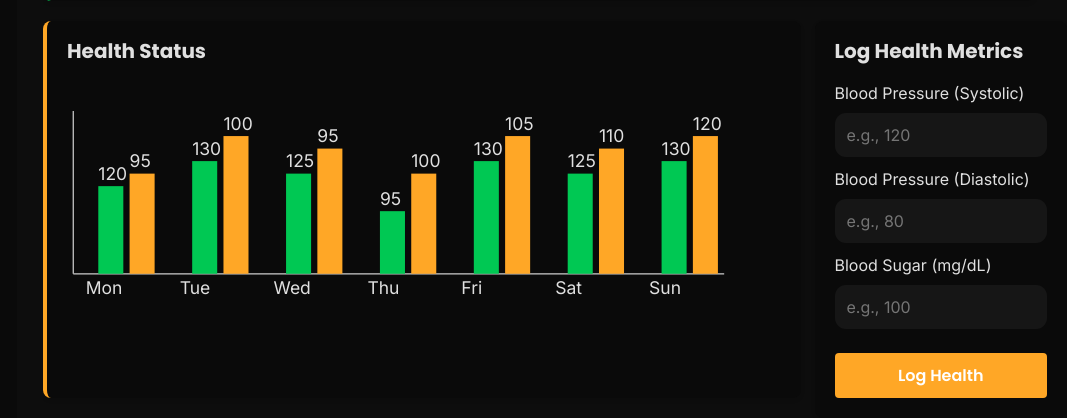
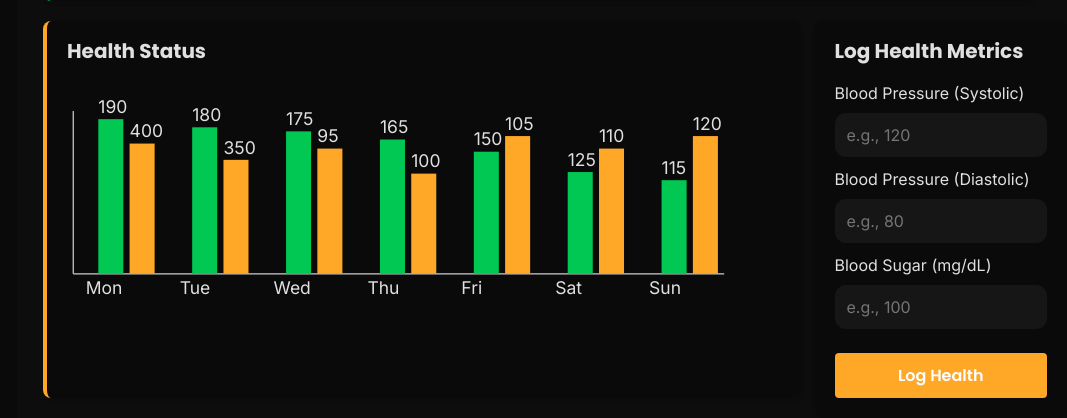
Before and after one commit to okrt12/fitness-tracking-system, a PHP site: page /pages/progresshealth.php in a window 1280 px wide. Shown: the part 587-1005 px from the top of the page, without its empty margins (213-1280 px from the left). Run offline with PHP 8.4, Linux system fonts and the light colour scheme.

Commit message:
make the bllod sugar and blood pressure chart dynamic

```diff
--- a/assets/js/progresshealth.js
+++ b/assets/js/progresshealth.js
@@ -0,0 +1,93 @@
+// element.setAttribute("attributeName", "newValue");
+// Health Form
+const diastolicInput = document.querySelector(".bp-diastolic");
+const systolicInput = document.querySelector(".bp-systolic");
+const bloodSugarInput = document.querySelector(".blood-sugar");
+const healthBtn = document.querySelector(".health-btn");
+// BP Bar
+const monBpBar = document.querySelector(".bp-mon-bar");
+const tueBpBar = document.querySelector(".bp-tue-bar");
+const wedBpBar = document.querySelector(".bp-wed-bar");
+const thuBpBar = document.querySelector(".bp-thu-bar");
+const friBpBar = document.querySelector(".bp-fri-bar");
+const satBpBar = document.querySelector(".bp-sat-bar");
+const sunBpBar = document.querySelector(".bp-sun-bar");
+
+const monBPText = document.querySelector(".mon-bp_text");
+
+// Sugar Bar
+const monSugarBar = document.querySelector(".sugar-mon-bar");
+const tueSugarBar = document.querySelector(".sugar-tue-bar");
+const wedSugarBar = document.querySelector(".sugar-wed-bar");
+const thuSugarBar = document.querySelector(".sugar-thu-bar");
+const friSugarBar = document.querySelector(".sugar-fri-bar");
+const satSugarBar = document.querySelector(".sugar-sat-bar");
+const sunSugarBar = document.querySelector(".sugar-sun-bar");
+
+// Day label
+const monText = document.querySelector(".text-mon");
+const tueText = document.querySelector(".text-tue");
+const wedText = document.querySelector(".text-wed");
+const thuText = document.querySelector(".text-thu");
+const friText = document.querySelector(".text-fri");
+const satText = document.querySelector(".text-sat");
+const sunText = document.querySelector(".text-sun");
+
+// Var
+const maxY = 140;
+const maxHeight = 130;
+
+let systolic;
+let diastolic;
+let bloodSugar;
+// const dataBP = [];
+const dataSL = [];
+
+function calcAveBP(systolic, diastolic) {
+  return (systolic + diastolic) / 2;
+}
+
+// Event Listener
+healthBtn.addEventListener("click", function (e) {
+  e.preventDefault();
+  systolic = +systolicInput.value;
+  diastolic = +diastolicInput.value;
+  bloodSugar = +bloodSugarInput.value;
+
+  dataBP.push(calcAveBP(systolic, diastolic));
+  dataSL.push(bloodSugar);
+});
+
+const maxBP = 200;
+const maxBS = 500;
+const dataBP = [190, 180, 175, 165, 150, 125, 115];
+const dataBS = [400, 350, 250, 200, 150, 125, 100];
+
+function updateBarGraph(chartType, value, height, i) {
+  document
+    .querySelector(`.day${i}-${chartType}_bar`)
+    .setAttribute("height", `${height}`);
+
+  document
+    .querySelector(`.day${i}-${chartType}_bar`)
+    .setAttribute("y", `${calcBarY(height)}`);
+
+  document.querySelector(`.day${i}-${chartType}_text`).textContent = value;
+  document
+    .querySelector(`.day${i}-${chartType}_text`)
+    .setAttribute("y", `${calcTextY(height)}`);
+}
+
+// Functions
+const valueToHeight = (value, maxValue) => (value / maxValue) * maxHeight;
+const calcBarY = (height) => 140 - height;
+const calcTextY = (height) => calcBarY(height) - 5;
+
+dataBP.forEach((el, i) => {
+  updateBarGraph("bp", el, valueToHeight(el, maxBP), i + 1);
+});
+
+dataBS.forEach((el, i) => {
+  updateBarGraph("sugar", el, valueToHeight(el, maxBS), i + 1);
+});
+// console.log(height);
--- a/pages/progresshealth.php
+++ b/pages/progresshealth.php
@@ -178,145 +178,145 @@
 
                 <!-- Mon -->
                 <rect
-                  class="bp-bar bp-mon-bar"
+                  class="day1-bp_bar bp-bar bp-mon-bar"
                   x="50"
                   y="70"
                   width="20"
                   height="70"
                 />
-                <text x="50" y="65" font-size="10" fill="#E6EDF3">120</text>
+                <text class="day1-bp_text" x="50" y="65">120</text>
 
                 <rect
-                  class="sugar-bar sugar-mon-bar"
+                  class="day1-sugar_bar sugar-bar sugar-mon-bar"
                   x="75"
                   y="60"
                   width="20"
                   height="80"
                 />
-                <text x="75" y="55" font-size="10" fill="#E6EDF3">95</text>
+                <text class="day1-sugar_text" x="75" y="55">95</text>
 
                 <!-- Tue -->
                 <rect
-                  class="bp-bar bp-tue-bar"
+                  class="day2-bp_bar bp-bar bp-tue-bar"
                   x="125"
                   y="50"
                   width="20"
                   height="90"
                 />
-                <text x="125" y="45" font-size="10" fill="#E6EDF3">130</text>
+                <text class="day2-bp_text" x="125" y="45">130</text>
 
                 <rect
-                  class="sugar-bar sugar-tue-bar"
+                  class="sugar-bar day2-sugar_bar sugar-tue-bar"
                   x="150"
                   y="30"
                   width="20"
                   height="110"
                 />
-                <text x="150" y="25" font-size="10" fill="#E6EDF3">100</text>
+                <text class="day2-sugar_text" x="150" y="25">100</text>
 
                 <!-- Wed -->
                 <rect
-                  class="bp-bar bp-wed-bar"
+                  class="day3-bp_bar bp-bar bp-wed-bar"
                   x="200"
                   y="60"
                   width="20"
                   height="80"
                 />
-                <text x="200" y="55" font-size="10" fill="#E6EDF3">125</text>
+                <text class="day3-bp_text" x="200" y="55">125</text>
 
                 <rect
-                  class="sugar-bar sugar-wed-bar"
+                  class="sugar-bar day3-bp_bar sugar-wed-bar"
                   x="225"
                   y="40"
                   width="20"
                   height="100"
                 />
-                <text x="225" y="35" font-size="10" fill="#E6EDF3">95</text>
+                <text class="day3-sugar_text" x="225" y="35">95</text>
 
                 <!-- Thu -->
                 <rect
-                  class="bp-bar bp-thu-bar"
+                  class="day4-bp_bar bp-bar bp-thu-bar"
                   x="275"
                   y="90"
                   width="20"
                   height="50"
                 />
-                <text x="275" y="85" font-size="10" fill="#E6EDF3">95</text>
+                <text class="day4-bp_text" x="275" y="85">95</text>
 
                 <rect
-                  class="sugar-bar sugar-thu-bar"
+                  class="sugar-bar day4-sugar_bar sugar-thu-bar"
                   x="300"
                   y="60"
                   width="20"
                   height="80"
                 />
-                <text x="300" y="55" font-size="10" fill="#E6EDF3">100</text>
+                <text class="day4-sugar_text" x="300" y="55">100</text>
 
                 <!-- Fri -->
                 <rect
-                  class="bp-bar bp-fri-bar"
+                  class="day5-bp_bar bp-bar bp-fri-bar"
                   x="350"
                   y="50"
                   width="20"
                   height="90"
                 />
-                <text x="350" y="45" font-size="10" fill="#E6EDF3">130</text>
+                <text class="day5-bp_text" x="350" y="45">130</text>
 
                 <rect
-                  class="sugar-bar sugar-fri-bar"
+                  class="sugar-bar day5-bp_bar sugar-fri-bar"
                   x="375"
                   y="30"
                   width="20"
                   height="110"
                 />
-                <text x="375" y="25" font-size="10" fill="#E6EDF3">105</text>
+                <text class="day5-sugar_text" x="375" y="25">105</text>
 
                 <!-- Sat -->
                 <rect
-                  class="bp-bar bp-sat-bar"
+                  class="day6-bp_bar bp-bar bp-sat-bar"
                   x="425"
                   y="60"
                   width="20"
                   height="80"
                 />
-                <text x="425" y="55" font-size="10" fill="#E6EDF3">125</text>
+                <text class="day6-bp_text" x="425" y="55">125</text>
 
                 <rect
-                  class="sugar-bar sugar-sat-bar"
+                  class="sugar-bar day6-bp_bar sugar-sat-bar"
                   x="450"
                   y="40"
                   width="20"
                   height="100"
                 />
-                <text x="450" y="35" font-size="10" fill="#E6EDF3">110</text>
+                <text class="day6-sugar_text" x="450" y="35">110</text>
 
                 <!-- Sun -->
                 <rect
-                  class="bp-bar bp-sun-bar"
+                  class="day7-bp_bar bp-bar bp-sun-bar"
                   x="500"
                   y="50"
                   width="20"
                   height="90"
                 />
-                <text x="500" y="45" font-size="10" fill="#E6EDF3">130</text>
+                <text class="day7-bp_text" x="500" y="45">130</text>
 
                 <rect
-                  class="sugar-bar sugar-sun-bar"
+                  class="sugar-bar day7-bp_bar sugar-sun-bar"
                   x="525"
                   y="30"
                   width="20"
                   height="110"
                 />
-                <text x="525" y="25" font-size="10" fill="#E6EDF3">120</text>
+                <text class="day7-sugar_text" x="525" y="25">120</text>
 
                 <!-- Labels -->
-                <text x="40" y="156" fill="#E6EDF3">Mon</text>
-                <text x="115" y="156" fill="#E6EDF3">Tue</text>
-                <text x="190" y="156" fill="#E6EDF3">Wed</text>
-                <text x="265" y="156" fill="#E6EDF3">Thu</text>
-                <text x="340" y="156" fill="#E6EDF3">Fri</text>
-                <text x="415" y="156" fill="#E6EDF3">Sat</text>
-                <text x="490" y="156" fill="#E6EDF3">Sun</text>
+                <text class="bar-say__texts text-mon" x="40" y="156">Mon</text>
+                <text class="bar-say__texts text-tue" x="115" y="156">Tue</text>
+                <text class="bar-say__texts text-wed" x="190" y="156">Wed</text>
+                <text class="bar-say__texts text-thu" x="265" y="156">Thu</text>
+                <text class="bar-say__texts text-fri" x="340" y="156">Fri</text>
+                <text class="bar-say__texts text-sat" x="415" y="156">Sat</text>
+                <text class="bar-say__texts text-sun" x="490" y="156">Sun</text>
               </svg>
             </div>
           </div>
@@ -328,7 +328,7 @@
                 >Blood Pressure (Systolic)</label
               >
               <input
-                class="input normal-text cards-description"
+                class="input normal-text cards-description bp-systolic"
                 type="number"
                 id="bp-systolic"
                 name="bp-systolic"
@@ -342,7 +342,7 @@
                 >Blood Pressure (Diastolic)</label
               >
               <input
-                class="input normal-text cards-description"
+                class="input normal-text cards-description bp-diastolic"
                 type="number"
                 id="bp-diastolic"
                 name="bp-diastolic"
@@ -356,7 +356,7 @@
                 >Blood Sugar (mg/dL)</label
               >
               <input
-                class="input normal-text cards-description"
+                class="input normal-text cards-description blood-sugar"
                 type="number"
                 id="blood-sugar"
                 name="blood-sugar"
@@ -374,6 +374,8 @@
     </main>
 
     <!-- JS -->
+    <script defer src="../assets/js/progresshealth.js"></script>
+
     <script
       type="module"
       src="https://unpkg.com/ionicons@7.1.0/dist/ionicons/ionicons.esm.js"
```
